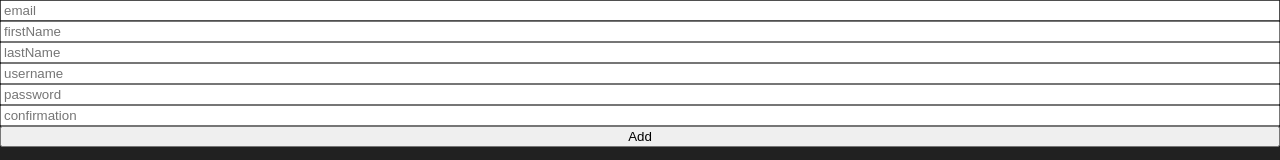
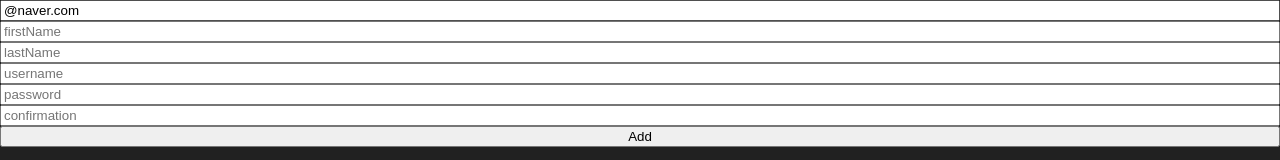
Before and after one commit to seorang42/to-do-list, a React (Create React App) app: page / in a window 1280 px wide. Shown: the top 160 px of the page. Built offline with nearby package versions, Linux system fonts and the light colour scheme.

Commit message:
6.8 Form Errors

```diff
--- a/src/ToDoList.tsx
+++ b/src/ToDoList.tsx
@@ -30,31 +30,66 @@
   );
 } */
 
+interface IForm {
+  email: string;
+  firstName: string;
+  lastName: string;
+  username: string;
+  password: string;
+  confirmation: string;
+}
+
 function ToDoList() {
-  const { register, handleSubmit, formState } = useForm();
+  const {
+    register,
+    handleSubmit,
+    formState: { errors },
+  } = useForm<IForm>({
+    defaultValues: {
+      email: "@naver.com",
+    },
+  });
   const onValid = (data: any) => {
     console.log(data);
   };
-  console.log(formState.errors);
   return (
     <div>
       <form
         style={{ display: "flex", flexDirection: "column" }}
         onSubmit={handleSubmit(onValid)}
       >
-        <input {...register("email", { required: true })} placeholder="email" />
         <input
-          {...register("firstName", { required: true })}
+          {...register("email", {
+            required: "Email Required",
+            pattern: {
+              value: /^[A-Za-z0-9._%+-]+@naver\.com$/,
+              message: "Only naver emails allowed",
+            },
+          })}
+          placeholder="email"
+        />
+        <span>{errors?.email?.message}</span>
+        <input
+          {...register("firstName", { required: "Write First Name" })}
           placeholder="firstName"
         />
+        <span>{errors?.firstName?.message}</span>
         <input
-          {...register("lastName", { required: true })}
+          {...register("lastName", { required: "Write Last Name" })}
           placeholder="lastName"
         />
+        <span>{errors?.lastName?.message}</span>
         <input
-          {...register("username", { required: true, minLength: 10 })}
+          {...register("username", {
+            required: "Write Username",
+            minLength: {
+              value: 5,
+              message: "Your password is too short.",
+            },
+          })}
           placeholder="username"
         />
+        <span>{errors?.username?.message}</span>
         <input
           {...register("password", {
             required: "Password is Required",
@@ -62,10 +97,15 @@
           })}
           placeholder="password"
         />
+        <span>{errors?.password?.message}</span>
         <input
-          {...register("confirmation", { required: true, minLength: 5 })}
+          {...register("confirmation", {
+            required: "Confirm Password",
+            minLength: 5,
+          })}
           placeholder="confirmation"
         />
+        <span>{errors?.confirmation?.message}</span>
         <button>Add</button>
       </form>
     </div>
```
